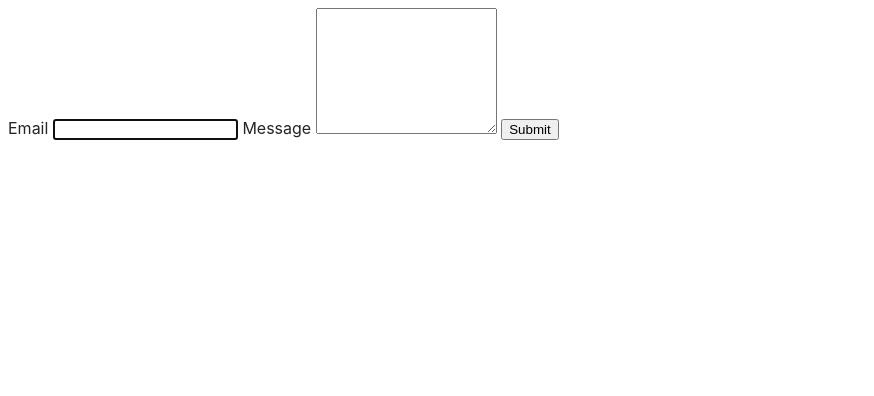
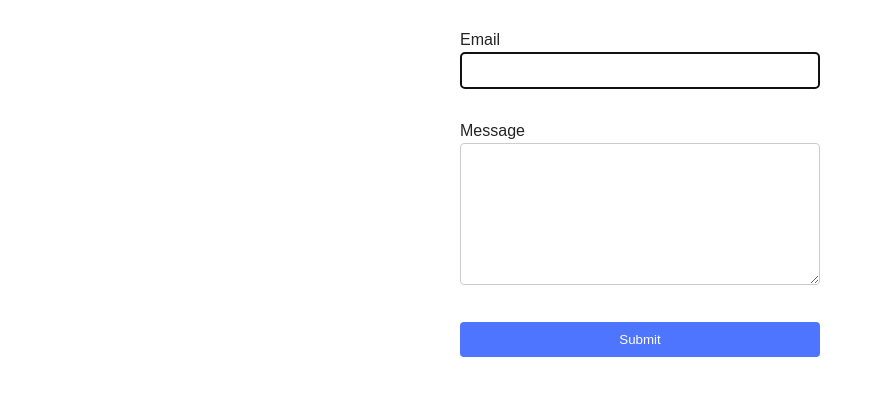
Before and after one commit to Yuriy2223/goit-js-hw-09, a website built with Vite: page src/2-form.html in a window 1280 px wide. Shown: the whole page, without its empty margins (0-874 px from the left). Built offline with nearby package versions, Linux system fonts and the light colour scheme.

Commit message:
дєгпщгшитщ

```diff
--- /dev/null
+++ b/src/css/gallery.form.css
@@ -0,0 +1,51 @@
+.body-gallery {
+  margin: 24px 156px;
+}
+
+.gallery {
+  display: flex;
+  flex-wrap: wrap;
+  justify-content: space-around;
+  list-style: none;
+  padding: 0;
+  gap: 24px;
+}
+
+.body-form {
+  font-family: Montserrat, sans-serif;
+  padding: 20px;
+}
+
+.feedback-form {
+  width: 360px;
+  margin: 0 auto;
+}
+
+.feedback-form label {
+  display: block;
+  margin-bottom: 10px;
+}
+
+.feedback-form input,
+.feedback-form textarea {
+  width: 100%;
+  padding: 10px;
+  border: 1px solid #ccc;
+  border-radius: 4px;
+  box-sizing: border-box;
+  margin-bottom: 20px;
+}
+
+.feedback-form button {
+  width: 100%;
+  padding: 10px;
+  border: none;
+  border-radius: 4px;
+  background-color: #4E75FF;
+  color: white;
+  cursor: pointer;
+}
+
+.feedback-form button:hover {
+  background-color: #6C8CFF;
+}
--- a/src/css/styles.css
+++ b/src/css/styles.css
@@ -4,7 +4,7 @@
   | default @import url()
   |============================
 */
-/* @import url('./gallery.form.css'); */
+@import url('./gallery.form.css');
 @import url('./reset.css');
 @import url('./vite-promo.css');
 @import url('./header.css');
```
